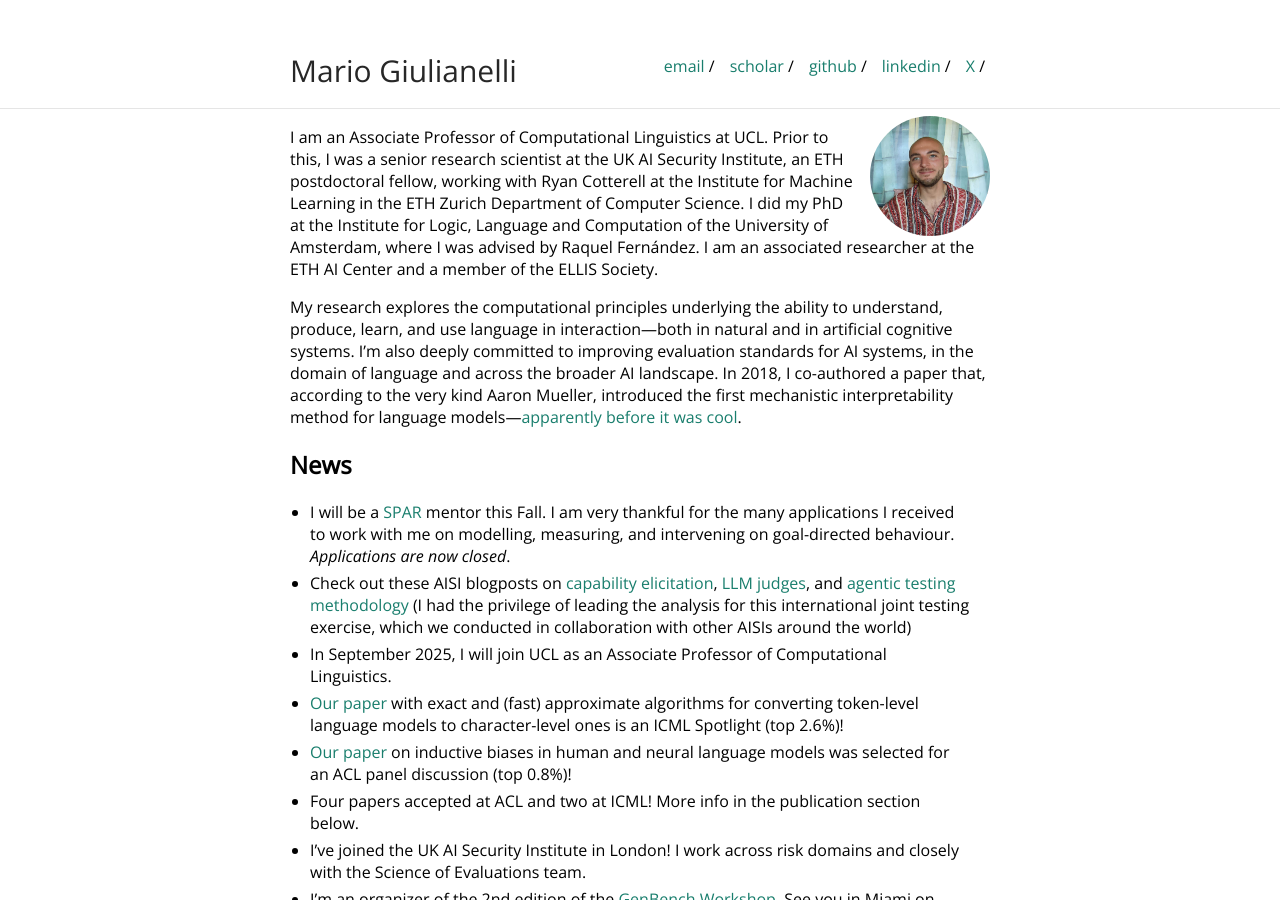
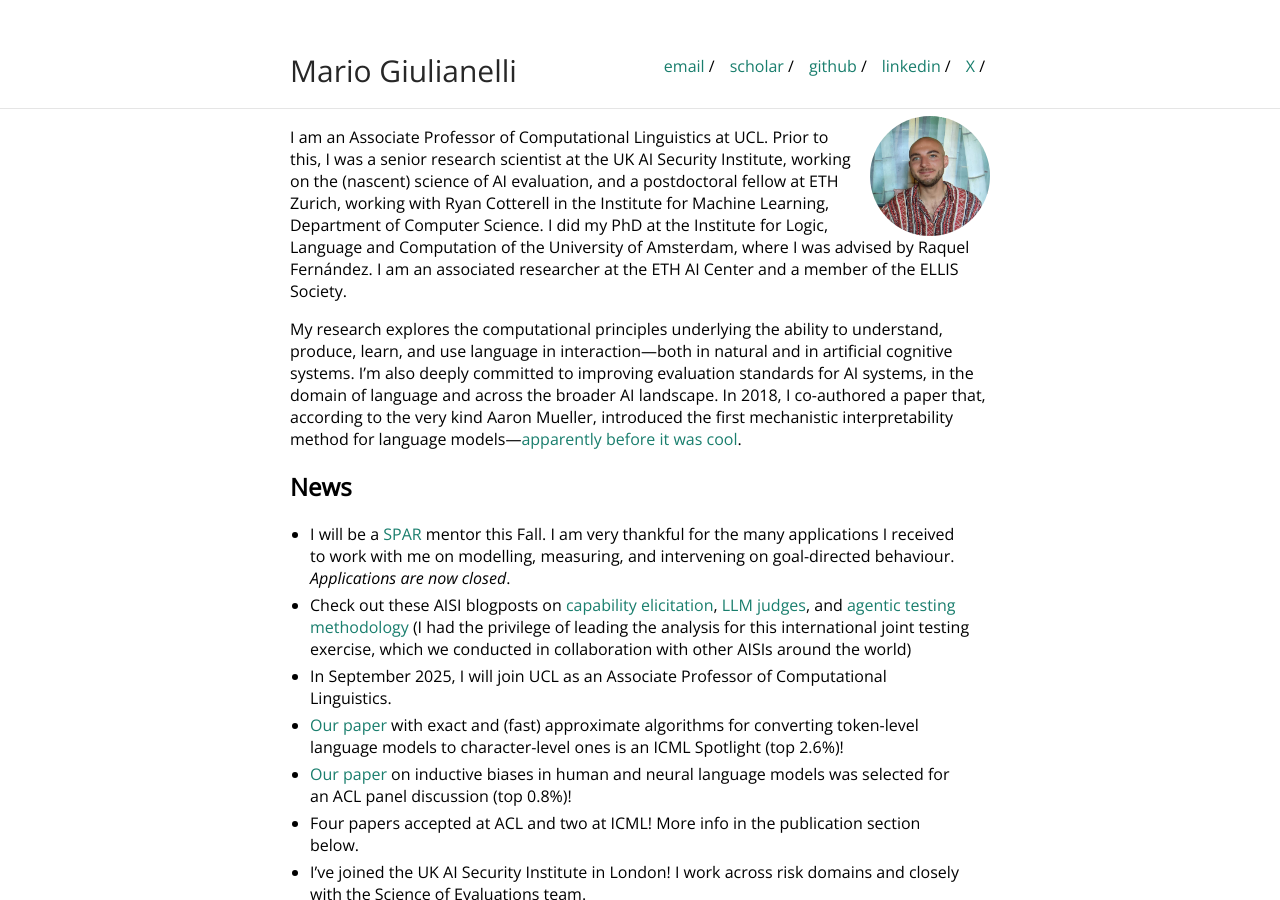
Before and after one commit to glnmario/glnmario.github.io, a Jekyll site: the page built from index.md, in a window 1280 px wide and 900 px high. Built offline with Jekyll 4.4.1, drawn with Linux system fonts in a browser that asks for light colours; some of the changed lines change nothing that is shown.

Commit message:
Update index.md

```diff
--- a/index.md
+++ b/index.md
@@ -6,33 +6,11 @@ layout: default
 
 
 <!--## About me-->
-I am an Associate Professor of Computational Linguistics at UCL. Prior to this, I was a senior research scientist at the UK AI Security Institute, an ETH postdoctoral fellow, working with Ryan Cotterell at the Institute for Machine Learning in the ETH Zurich Department of Computer Science. I did my PhD at the Institute for Logic, Language and Computation of the University of Amsterdam, where I was advised by Raquel Fernández.
+I am an Associate Professor of Computational Linguistics at UCL. Prior to this, I was a senior research scientist at the UK AI Security Institute, working on the (nascent) science of AI evaluation, and a postdoctoral fellow at ETH Zurich, working with Ryan Cotterell in the Institute for Machine Learning, Department of Computer Science. I did my PhD at the Institute for Logic, Language and Computation of the University of Amsterdam, where I was advised by Raquel Fernández.
 I am an associated researcher at the ETH AI Center and a member of the ELLIS Society.
 
 My research explores the computational principles underlying the ability to understand, produce, learn, and use language in interaction—both in natural and in artificial cognitive systems. I'm also deeply committed to improving evaluation standards for AI systems, in the domain of language and across the broader AI landscape. In 2018, I co-authored a paper that, according to the very kind Aaron Mueller, introduced the first mechanistic interpretability method for language models—[apparently before it was cool](https://arxiv.org/pdf/2408.01416).
 
-
-<!--I study language and information processing using tools from machine learning, linguistics, information theory, and cognitive science.
-
-My research is roughly concerned with:
-- Computational psycholinguistics, semantics and pragmatics
-- Computational modelling of language variation and change
-- Language and multi-modal modelling (learning, inference, interpretability, and evaluation)
-- Science of AI evaluation
-
-What I am most excited about is studying human language use via computational models of language understanding and generation. This is the main topic of my PhD, which I address by combining machine learning, information theory, and (psycho-, socio-, cognitive) linguistics.
-
-I analyse and model language production and comprehension with computational methods. My main research goal is to define empirical measures of human-likeness that can be used (i) to evaluate the alignment of machine-generated utterances to human communication patterns and strategies, and (ii) to develop NLG models that more closely follow such patterns and strategies. I am also interested in psycholinguistic and sociolinguistic studies of variation and change as they provide insights into how to build more resilient and human-compatible language technologies.-->
-
-
-<!--
-##### It's-a me, Mario
-Born and raised in Italy, I spent three years in Germany as an undergraduate student of Computational Linguistics at the [University of Tübingen](https://uni-tuebingen.de/en/) and then moved to Amsterdam for a Master's degree in Artificial Intelligence.
-During my Bachelor's studies, I worked both as a teaching and as a research assistant for the [Department of General and Computational Linguistics](https://uni-tuebingen.de/en/faculties/faculty-of-humanities/departments/modern-languages/department-of-linguistics/), and I served a five-month internship in the IBM department for social media analytics.
-As a Master's student, I have collected more teaching and research experience, collaborating with an interdisciplinary set of scholars and students at the [Institute for Logic, Language and Computation](https://www.illc.uva.nl). I graduated with a thesis on the detection and analysis of lexical semantic change. As a PhD candidate at the University of Amsterdam, I worked in the ILLC's [Dialogue Modelling Group](https://dmg-illc.github.io/dmg/) under the supervision of [Raquel Fernández](https://staff.fnwi.uva.nl/r.fernandezrovira/) and together with many amazing colleagues—and I wrote a thesis on [_Neural Models of Language Use_](https://eprints.illc.uva.nl/id/eprint/2274/1/DS-2023-10.text.pdf).
-In July 2017 I graduated with a thesis that proposes [new methods](https://arxiv.org/abs/1708.03910) for the analysis of affective text.
-Currently I study Artificial Intelligence at the University of Amsterdam.
--->
 
 ## News
 - I will be a [SPAR](https://sparai.org/) mentor this Fall. I am very thankful for the many applications I received to work with me on modelling, measuring, and intervening on goal-directed behaviour. *Applications are now closed*.
```
